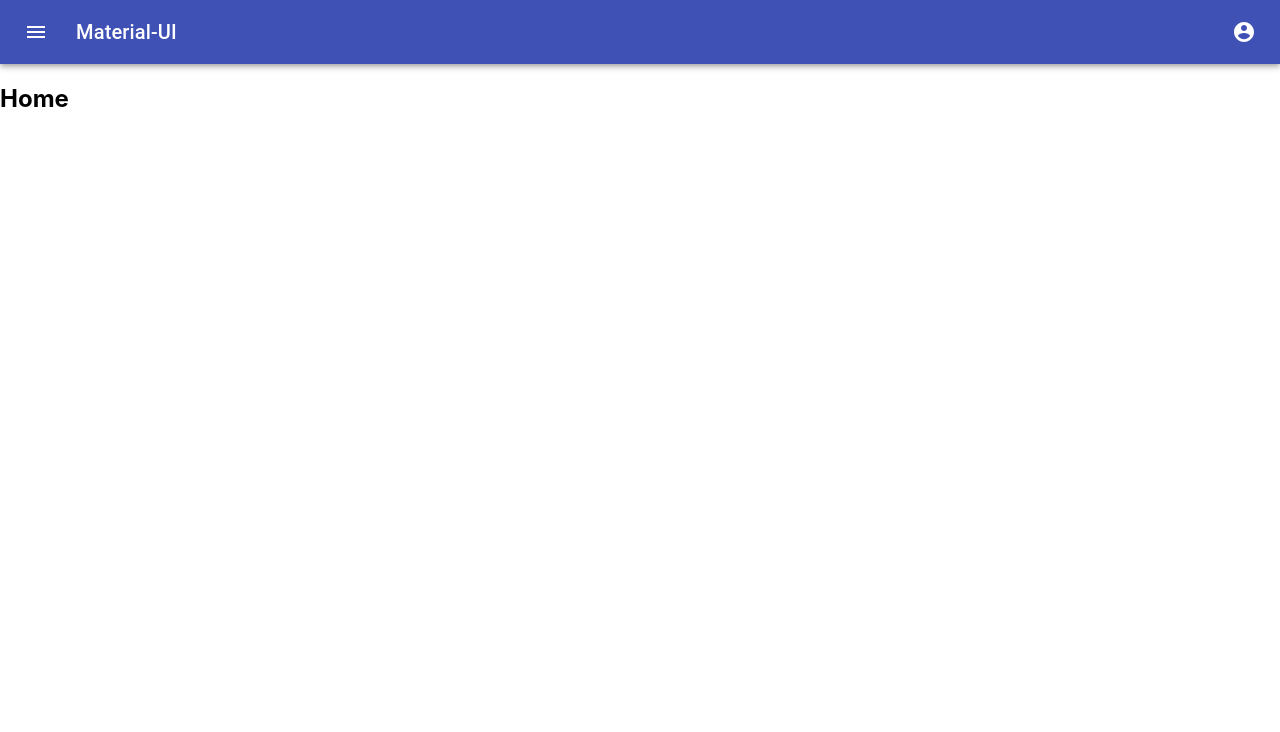
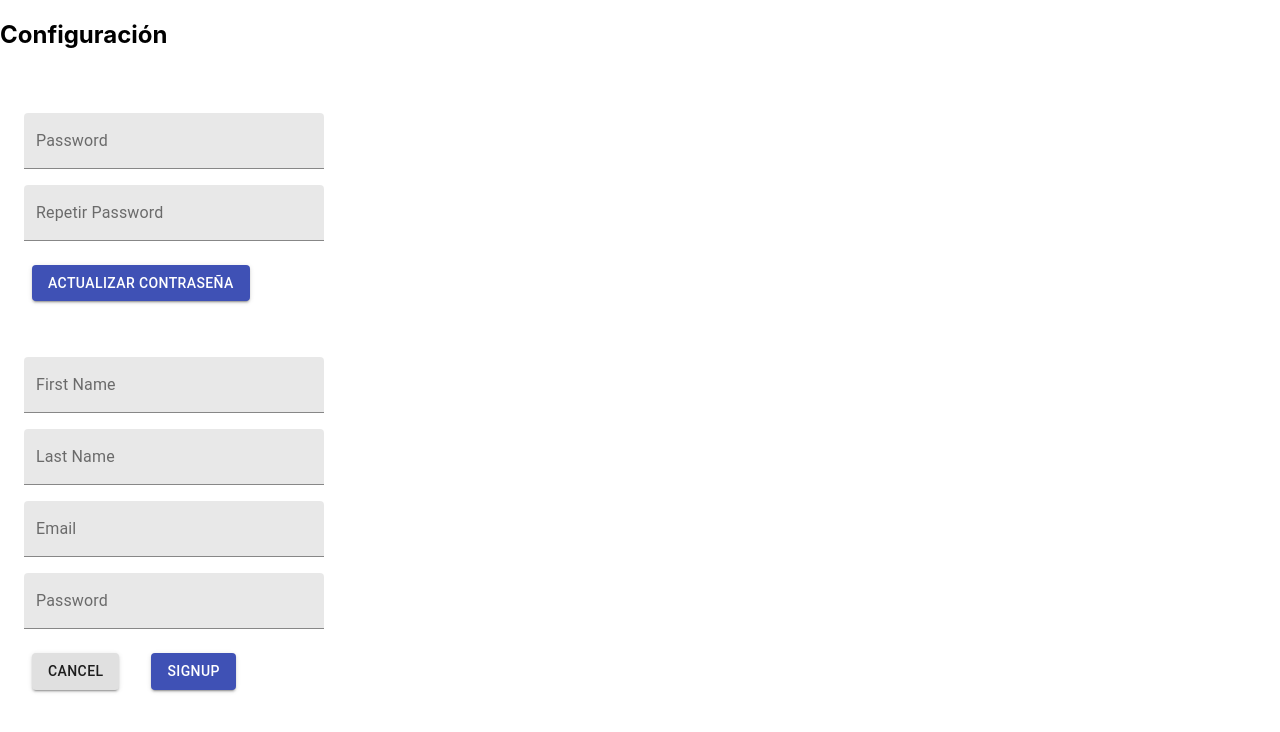
Before and after one commit to jhonhernandez300/AplicationDePrueba, a React (Create React App) app: page / in a window 1280 px wide. Shown: the top 732 px of the page. Built offline with nearby package versions, Linux system fonts and the light colour scheme.

Commit message:
formulario contraseña

```diff
--- a/package.json
+++ b/package.json
@@ -10,6 +10,7 @@
     "@testing-library/user-event": "^12.1.10",
     "react": "^17.0.2",
     "react-dom": "^17.0.2",
+    "react-hook-form": "^7.5.2",
     "react-router-dom": "^5.2.0",
     "react-scripts": "4.0.3",
     "web-vitals": "^1.0.1"
--- a/src/App.js
+++ b/src/App.js
@@ -5,13 +5,15 @@ import Menu from "./Menu";
 import LandingPage from "./Menu";
 import PrimarySearchAppBar from "./PrimarySearchAppBar";
 import CustomLinkExample from "./CustomLinkExample";
+import MyForm from "./MyForm";
 
 const App = () => (
     <div>
       {/* <Menu />       */}
       {/* <PrimarySearchAppBar />
       <Routes />       */}
-      <CustomLinkExample />
+      {/* <CustomLinkExample /> */}
+      <MyForm />
     </div>
 
 );
--- a/src/CustomLinkExample.js
+++ b/src/CustomLinkExample.js
@@ -4,25 +4,18 @@ import {
   Switch,
   Route,
   Link,
-  useRouteMatch,
-  useHistory
+  useRouteMatch
 } from "react-router-dom";
-import { fade, makeStyles } from '@material-ui/core/styles';
+import { makeStyles } from '@material-ui/core/styles';
 import AppBar from '@material-ui/core/AppBar';
 import Toolbar from '@material-ui/core/Toolbar';
 import IconButton from '@material-ui/core/IconButton';
 import Typography from '@material-ui/core/Typography';
-import InputBase from '@material-ui/core/InputBase';
-import Badge from '@material-ui/core/Badge';
 import MenuItem from '@material-ui/core/MenuItem';
 import Menu from '@material-ui/core/Menu';
 import MenuIcon from '@material-ui/icons/Menu';
-import SearchIcon from '@material-ui/icons/Search';
 import AccountCircle from '@material-ui/icons/AccountCircle';
-import MailIcon from '@material-ui/icons/Mail';
-import NotificationsIcon from '@material-ui/icons/Notifications';
-import MoreIcon from '@material-ui/icons/MoreVert';
-import Configuration from './Configuration';
+
 
 const useStyles = makeStyles((theme) => ({
     grow: {
@@ -37,62 +30,16 @@ const useStyles = makeStyles((theme) => ({
         display: 'block',
       },
     },
-    search: {
-      position: 'relative',
-      borderRadius: theme.shape.borderRadius,
-      backgroundColor: fade(theme.palette.common.white, 0.15),
-      '&:hover': {
-        backgroundColor: fade(theme.palette.common.white, 0.25),
-      },
-      marginRight: theme.spacing(2),
-      marginLeft: 0,
-      width: '100%',
-      [theme.breakpoints.up('sm')]: {
-        marginLeft: theme.spacing(3),
-        width: 'auto',
-      },
-    },
-    searchIcon: {
-      padding: theme.spacing(0, 2),
-      height: '100%',
-      position: 'absolute',
-      pointerEvents: 'none',
-      display: 'flex',
-      alignItems: 'center',
-      justifyContent: 'center',
-    },
     inputRoot: {
       color: 'inherit',
     },
-    inputInput: {
-      padding: theme.spacing(1, 1, 1, 0),
-      // vertical padding + font size from searchIcon
-      paddingLeft: `calc(1em + ${theme.spacing(4)}px)`,
-      transition: theme.transitions.create('width'),
-      width: '100%',
-      [theme.breakpoints.up('md')]: {
-        width: '20ch',
-      },
-    },
-    sectionDesktop: {
-      display: 'none',
-      [theme.breakpoints.up('md')]: {
-        display: 'flex',
-      },
-    },
-    sectionMobile: {
-      display: 'flex',
-      [theme.breakpoints.up('md')]: {
-        display: 'none',
-      },
-    },
+
   }));
 
 export default function CustomLinkExample() {
     const classes = useStyles();
     const [anchorEl, setAnchorEl] = React.useState(null);
-    const [mobileMoreAnchorEl, setMobileMoreAnchorEl] = React.useState(null);
-    let history = useHistory();
+
     const isMenuOpen = Boolean(anchorEl);
 
 
@@ -100,16 +47,9 @@ export default function CustomLinkExample() {
       setAnchorEl(event.currentTarget);
     };
 
-    const handleMobileMenuClose = () => {
-      setMobileMoreAnchorEl(null);
+    const handleMenuClose = () => {
+      setAnchorEl(null);
     };
-
-    const handleMenuClose = () => {
-      //history.push("/Configuration");
-      setAnchorEl(null);
-      handleMobileMenuClose();
-    };
-
 
     const menuId = 'primary-search-account-menu';
     const renderMenu = (
@@ -122,23 +62,17 @@ export default function CustomLinkExample() {
         open={isMenuOpen}
         onClose={handleMenuClose}
       >
-        <MenuItem onClick={handleMenuClose}>
-        {/* <div onClick={this.props.history.push('/Configuration')}> some stuff </div> */}
-          aksdjfkds
+        <MenuItem >
+        <Link to='/Home' className="menuLink"> Home </Link>
         </MenuItem>
-        <MenuItem onClick={handleMenuClose}>
-        <OldSchoolMenuLink
-          activeOnlyWhenExact={true}
-          to="/"
-          label="Home"
-        />
+        <MenuItem >
+          <Link to='/About' className="menuLink"> About </Link>
         </MenuItem>
-        <MenuItem>
-        <OldSchoolMenuLink to="/about" label="About" />
+        <MenuItem >
+          <Link to='/Configuration' className="menuLink"> Configuration </Link>
         </MenuItem>
       </Menu>
     );
-
 
   return (
     <Router>
@@ -183,8 +117,14 @@ export default function CustomLinkExample() {
           <Route exact path="/">
             <Home />
           </Route>
+          <Route exact path="/home">
+            <Home />
+          </Route>
           <Route path="/about">
             <About />
+          </Route>
+          <Route path="/configuration">
+            <Configuration />
           </Route>
         </Switch>
       </div>
@@ -193,14 +133,8 @@ export default function CustomLinkExample() {
 }
 
 function OldSchoolMenuLink({ label, to, activeOnlyWhenExact }) {
-  let match = useRouteMatch({
-    path: to,
-    exact: activeOnlyWhenExact
-  });
-
 
   return (
-    // <div className={match ? "active" : ""}>
     <div>
       <Link to={to}>{label}</Link>
     </div>
@@ -210,7 +144,7 @@ function OldSchoolMenuLink({ label, to, activeOnlyWhenExact }) {
 function Home() {
   return (
     <div>
-      <h2>Home</h2>
+      <h2 >Home</h2>
     </div>
   );
 }
@@ -222,3 +156,11 @@ function About() {
     </div>
   );
 }
+
+function Configuration() {
+  return (
+    <div>
+      <h2>Configuration</h2>
+    </div>
+  );
+}
--- /dev/null
+++ b/src/MyForm.js
@@ -0,0 +1,183 @@
+import React from 'react';
+import { makeStyles } from '@material-ui/core';
+import TextField from '@material-ui/core/TextField';
+import Button from '@material-ui/core/Button';
+import { useForm, Controller } from 'react-hook-form';
+
+const useStyles = makeStyles(theme => ({
+  root: {
+    display: 'flex',
+    flexDirection: 'column',
+    justifyContent: 'center',
+    //alignItems: 'center',
+    padding: theme.spacing(2),
+
+    '& .MuiTextField-root': {
+      margin: theme.spacing(1),
+      width: '300px',
+    },
+    '& .MuiButtonBase-root': {
+      margin: theme.spacing(2),
+    },
+  },
+}));
+
+const MyForm = () => {
+
+  return (
+      <div>
+        <h2>Configuración</h2>
+        <br />
+        <Password />
+        <Buy />
+    </div>
+  );
+};
+
+
+function Password({ handleClose }) {
+    const classes = useStyles();
+    const { handleSubmit, control } = useForm();
+
+    const onSubmit = data => {
+        console.log(data);
+      };
+
+    return (
+      <div>
+        <form className={classes.root} onSubmit={handleSubmit(onSubmit)}>
+        <Controller
+        name="password"
+        control={control}
+        defaultValue=""
+        render={({ field: { onChange, value }, fieldState: { error } }) => (
+          <TextField
+            label="Password"
+            variant="filled"
+            value={value}
+            onChange={onChange}
+            error={!!error}
+            helperText={error ? error.message : null}
+            type="password"
+          />
+        )}
+        rules={{ required: 'Password required' }}
+      />
+      <Controller
+        name="repeatPassword"
+        control={control}
+        defaultValue=""
+        render={({ field: { onChange, value }, fieldState: { error } }) => (
+          <TextField
+            label="Repetir Password"
+            variant="filled"
+            value={value}
+            onChange={onChange}
+            error={!!error}
+            helperText={error ? error.message : null}
+            type="password"
+          />
+        )}
+        rules={{ required: 'Password required' }}
+      />
+      <div>
+        <Button type="submit" variant="contained" color="primary">
+          Actualizar contraseña
+        </Button>
+      </div>
+    </form>
+      </div>
+    );
+}
+
+function Buy({ handleClose }) {
+    const classes = useStyles();
+    const { handleSubmit, control } = useForm();
+
+    const onSubmit = data => {
+        console.log(data);
+      };
+
+    return (
+      <div>
+        <form className={classes.root} onSubmit={handleSubmit(onSubmit)}>
+      <Controller
+        name="firstName"
+        control={control}
+        defaultValue=""
+        render={({ field: { onChange, value }, fieldState: { error } }) => (
+          <TextField
+            label="First Name"
+            variant="filled"
+            value={value}
+            onChange={onChange}
+            error={!!error}
+            helperText={error ? error.message : null}
+          />
+        )}
+        rules={{ required: 'First name required' }}
+      />
+      <Controller
+        name="lastName"
+        control={control}
+        defaultValue=""
+        render={({ field: { onChange, value }, fieldState: { error } }) => (
+          <TextField
+            label="Last Name"
+            variant="filled"
+            value={value}
+            onChange={onChange}
+            error={!!error}
+            helperText={error ? error.message : null}
+          />
+        )}
+        rules={{ required: 'Last name required' }}
+      />
+      <Controller
+        name="email"
+        control={control}
+        defaultValue=""
+        render={({ field: { onChange, value }, fieldState: { error } }) => (
+          <TextField
+            label="Email"
+            variant="filled"
+            value={value}
+            onChange={onChange}
+            error={!!error}
+            helperText={error ? error.message : null}
+            type="email"
+          />
+        )}
+        rules={{ required: 'Email required' }}
+      />
+      <Controller
+        name="password"
+        control={control}
+        defaultValue=""
+        render={({ field: { onChange, value }, fieldState: { error } }) => (
+          <TextField
+            label="Password"
+            variant="filled"
+            value={value}
+            onChange={onChange}
+            error={!!error}
+            helperText={error ? error.message : null}
+            type="password"
+          />
+        )}
+        rules={{ required: 'Password required' }}
+      />
+      <div>
+        <Button variant="contained" onClick={handleClose}>
+          Cancel
+        </Button>
+        <Button type="submit" variant="contained" color="primary">
+          Signup
+        </Button>
+      </div>
+    </form>
+      </div>
+    );
+}
+
+export default MyForm;
--- a/src/index.css
+++ b/src/index.css
@@ -5,9 +5,14 @@ body {
     sans-serif;
   -webkit-font-smoothing: antialiased;
   -moz-osx-font-smoothing: grayscale;
+
 }
 
 code {
   font-family: source-code-pro, Menlo, Monaco, Consolas, 'Courier New',
     monospace;
 }
+
+.menuLink {
+  text-decoration: none !important;
+}
--- a/src/index.js
+++ b/src/index.js
@@ -7,8 +7,7 @@ import CustomLinkExample from './CustomLinkExample';
 
 ReactDOM.render(
   // <React.StrictMode>
-    // <App />,
-    <CustomLinkExample />,
+    <App />,
   // </React.StrictMode>,
   document.getElementById('root')
 );
```
Also changed, not shown: src/ConfiguracionMenu.js (deleted, +0 -36 lines), src/LandingPage.js (deleted, +0 -16 lines), 2 other files (tests, documents, lock files or other folders).
